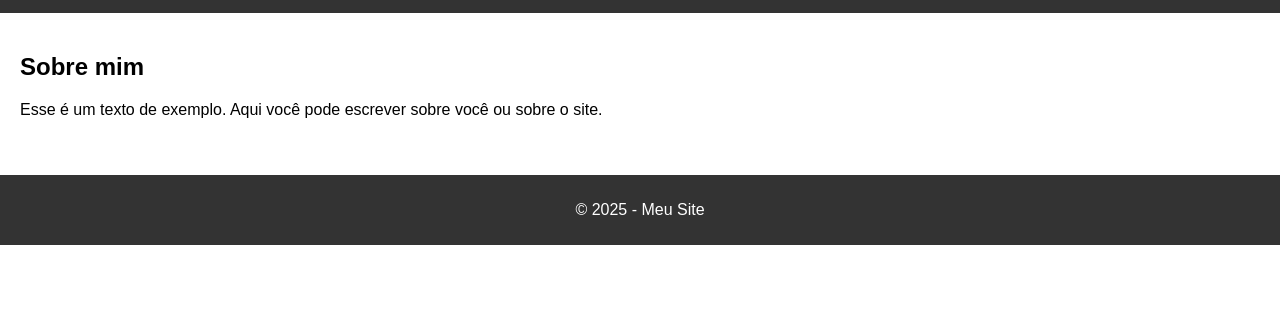
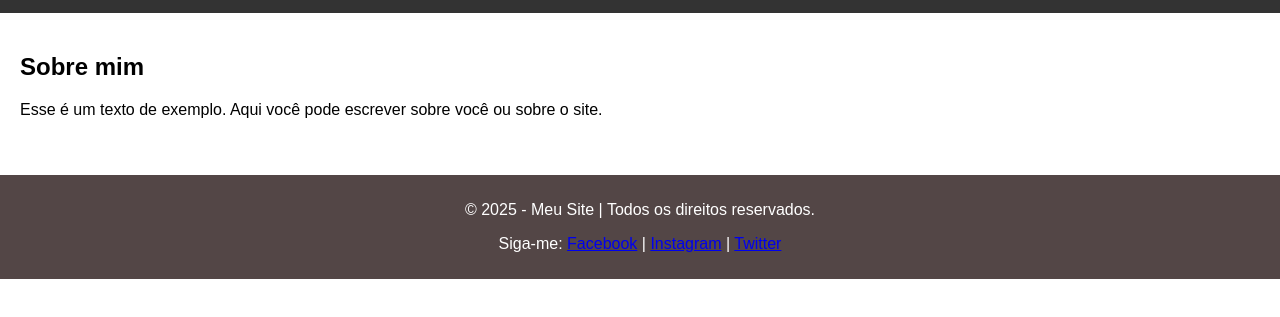
Before and after one commit to Dark25251/atividade, a plain HTML site: page index.html in a window 1280 px wide. Shown: the part 115-432 px from the top of the page. Drawn offline with Linux system fonts and the light colour scheme.

Commit message:
feat: Adiciona footer e uma linha de script

```diff
--- a/index.html
+++ b/index.html
@@ -1,10 +1,12 @@
 <!DOCTYPE html>
 <html lang="pt-BR">
+
 <head>
     <meta charset="UTF-8">
     <title>Meu Primeiro Site</title>
     <link rel="stylesheet" href="style.css">
 </head>
+
 <body>
     <header>
         <h1>Bem-vindo ao meu site!</h1>
@@ -23,7 +25,16 @@
     </main>
 
     <footer>
-<p>&copy; 2025 - Meu Site</p>
+        <p>&copy; 2025 - Meu Site | Todos os direitos reservados.</p>
+        <p>
+            Siga-me:
+            <a href="https://facebook.com" target="_blank">Facebook</a> |
+            <a href="https://instagram.com" target="_blank">Instagram</a> |
+            <a href="https://twitter.com" target="_blank">Twitter</a>
+        </p>
     </footer>
+
+    <script src="analytics.js"></script>
 </body>
+
 </html>
--- a/style.css
+++ b/style.css
@@ -36,7 +36,7 @@ main {
 
 /* Rodapé */
 footer {
-    background-color: #333;
+  background-color: #534646;
   color: white;
   text-align: center;
   padding: 10px;
```
Lines whose indentation alone changed are shown as unchanged.
